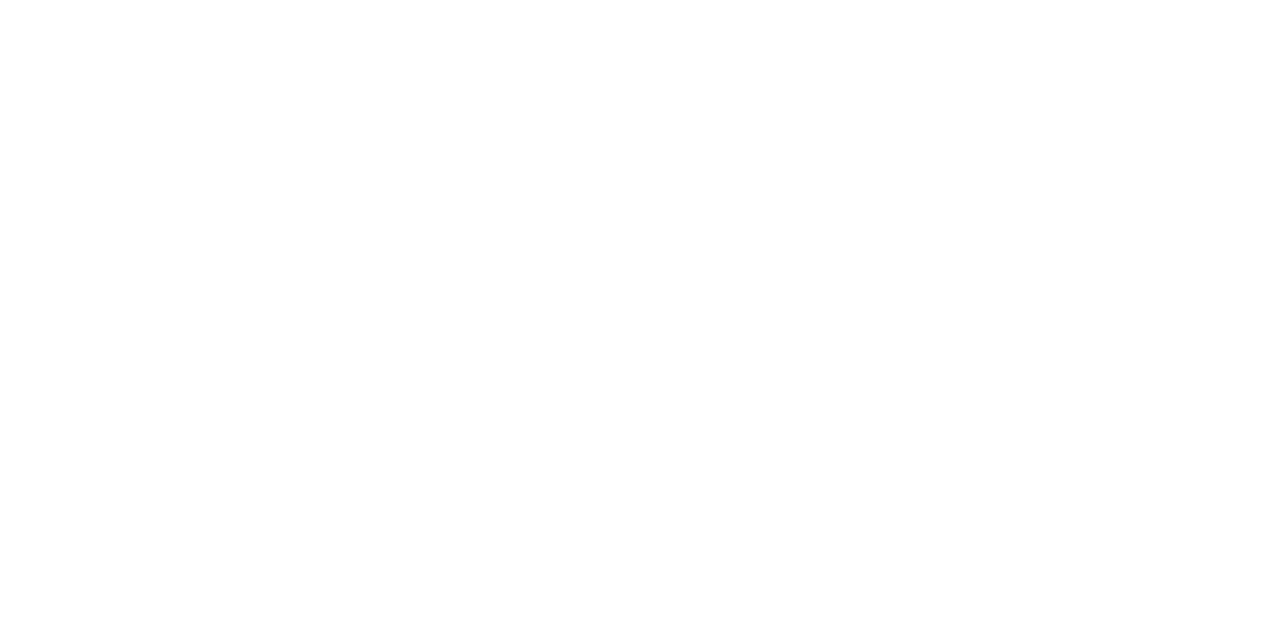
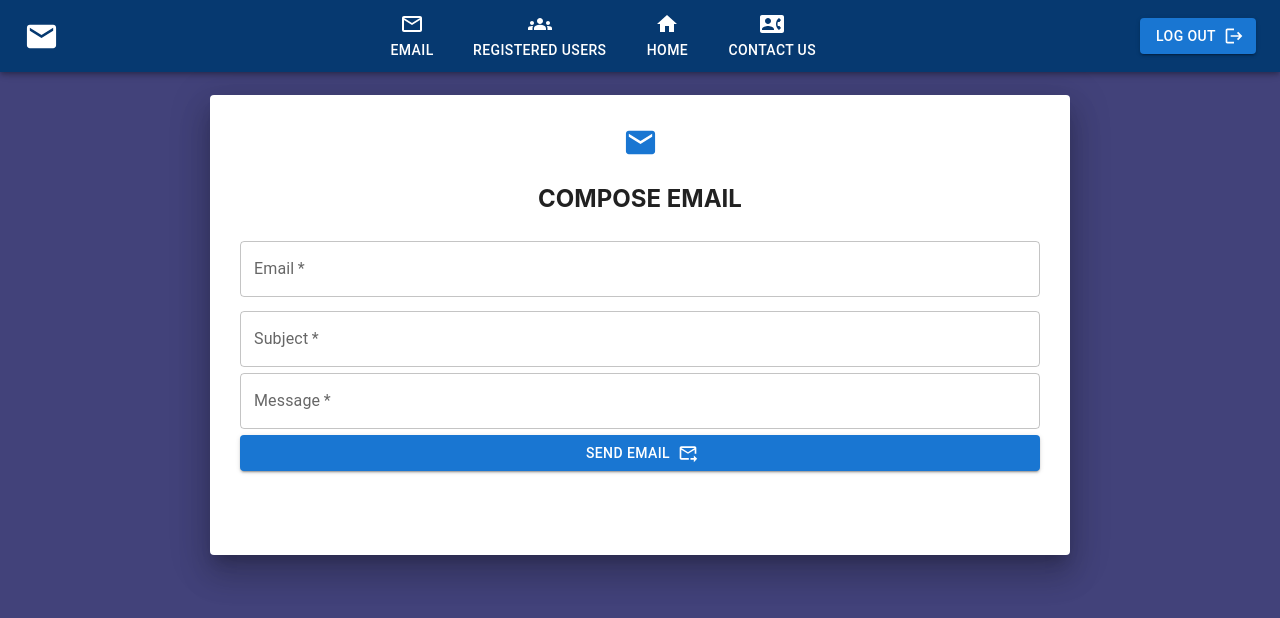
Before and after one commit to darfaisal26/EmailSystem, a React (Create React App) app: page /Email in a window 1280 px wide. Before the commit this address had no page. Shown: the top 618 px of the page. Built offline with nearby package versions, Linux system fonts and the light colour scheme.

Commit message:
Created Multiplied Components
Created Components

```diff
--- a/package.json
+++ b/package.json
@@ -7,6 +7,7 @@
     "@emotion/react": "^11.10.5",
     "@emotion/styled": "^11.10.5",
     "@mui/icons-material": "^5.11.0",
+    "@mui/joy": "^5.0.0-alpha.59",
     "@mui/material": "^5.11.1",
     "@testing-library/jest-dom": "^5.16.5",
     "@testing-library/react": "^13.4.0",
@@ -14,6 +15,7 @@
     "apollo-server-core": "^3.11.1",
     "formik": "^2.2.9",
     "graphql": "^16.6.0",
+    "noded": "^0.0.1",
     "react": "^18.2.0",
     "react-dom": "^18.2.0",
     "react-router-dom": "^6.6.0",
--- a/src/App.js
+++ b/src/App.js
@@ -2,15 +2,24 @@
 import './App.css';
 import SignIn from './Components/SignIn';
 import SignUP from './Components/SignUP';
+import Home from './Components/Home';
+import Email from './Components/Email';
+import Users from './Components/Users';
+import Error from './Components/Error';
+import ContactUs from './Components/ContactUs';
 
 function App() {
   return (
     <div>
       <BrowserRouter>
       <Routes>
-        <Route    path ='/' element={<SignIn/>}/>
-        <Route    path='/SignUp'   element={<SignUP/>}/>
-
+      <Route    path='/'   element={<SignUP/>}/>
+      <Route    path ='/SignIn' element={<SignIn/>}/>
+      <Route    path='/Home'   element={<Home/>}/>
+      <Route    path='/Email'   element={<Email/>}/>
+      <Route    path='/Users' element={<Users/>}/>
+      <Route    path='/contactus' element={<ContactUs/>}/>
+      <Route    path='*' element={<Error/>}/>
       </Routes>
       </BrowserRouter>
       </div>
--- /dev/null
+++ b/src/Components/ContactUs.jsx
@@ -0,0 +1,14 @@
+import React from 'react'
+import Header from './Header'
+
+const ContactUs = () => {
+  return (
+    <>
+     <Header/>
+     <h1> ...</h1>
+<h2>CONTACT US</h2>
+    </>
+  )
+}
+
+export default ContactUs
--- /dev/null
+++ b/src/Components/Email.jsx
@@ -0,0 +1,78 @@
+import React from 'react'
+import { Typography , Button,Grid,TextField,Paper,} from '@mui/material';
+import EmailIcon from '@mui/icons-material/Email';
+import ForwardToInboxIcon from '@mui/icons-material/ForwardToInbox';
+import Header from './Header';
+
+const Email = () => {
+  const styles={
+    paperStyle:  {padding: "30px 30px", width: 800, height:400 ,margin: " auto",backgroundColor: "", marginTop:40,},
+    textFields : { margin: "8px 0px 6px" },
+    button : { margin: "6px 0px 6px  " },
+    main:{backgroundColor:"#42427a" ,height:"100vh",padding:'55px'}
+  }
+  return (
+    <>
+
+    <Grid  style={styles.main}>
+      <Paper elevation={20} style={styles.paperStyle}   >
+        <Grid align="center" >
+<   EmailIcon  color="primary"
+           fontSize='large'/>
+          <Header/>
+
+          <h2 style={ styles.headerStyle}>COMPOSE EMAIL</h2>
+          <Typography variant="caption" style={{color:"mediumorchid",fontSize:'14px'}}>
+
+          </Typography>
+        </Grid>
+
+        <form>
+
+          <TextField
+            type="Email"
+           label="Email"
+            placeholder="Recipients"
+            style={styles.textFields}
+            required
+            fullWidth
+          />
+          <TextField
+           type="textfield"
+            fullWidth
+            label="Subject"
+            placeholder="Subject"
+            style={styles.textFields}
+            required
+          />
+           <TextField
+
+            type="textfield"
+            fullWidth
+            label="Message"
+            placeholder="Message"
+            required
+            style={styles.textFields1}
+          />
+          <Button
+            type="submit"
+            variant="contained"
+            color="primary"
+            fullWidth
+            style={styles.button}
+           endIcon={<ForwardToInboxIcon />}>
+
+
+            SEND EMAIL
+          </Button>
+
+        </form>
+      </Paper>
+    </Grid>
+
+
+    </>
+  )
+}
+
+export default Email
--- /dev/null
+++ b/src/Components/Error.jsx
@@ -0,0 +1,9 @@
+import React from 'react'
+
+const Error = () => {
+  return (
+    <h1> ERROR PAGE 420</h1>
+  )
+}
+
+export default Error
--- /dev/null
+++ b/src/Components/Header.jsx
@@ -0,0 +1,45 @@
+import React from 'react'
+import {Link,useNavigate } from "react-router-dom";
+import { Typography ,AppBar, Toolbar, Tab, Tabs, Button} from '@mui/material';
+import EmailIcon from '@mui/icons-material/Email';
+import LogoutIcon from '@mui/icons-material/Logout';
+import MailOutlineOutlinedIcon from '@mui/icons-material/MailOutlineOutlined';
+import GroupsIcon from '@mui/icons-material/Groups';
+import HomeIcon from '@mui/icons-material/Home';
+import ContactPhoneIcon from '@mui/icons-material/ContactPhone';
+
+
+const Header = () => {
+  const navigate=useNavigate();
+    const gotonext= ()=>{
+      navigate("/SignIn");}
+
+
+  return (
+    <>
+    <AppBar sx={{background:"#063970"}}> <Typography>
+      <Toolbar>
+        <EmailIcon fontSize="large"  />
+
+       <Tabs  sx={{marginLeft:"auto"}}textColor=''>
+
+<Tab icon={<MailOutlineOutlinedIcon  />}              label="Email" to="/Email" component={Link} />
+<Tab icon={<GroupsIcon />}      label="Registered Users" to="/Users" component={Link}/>
+<Tab icon={<HomeIcon/>}                   label="Home"  to="/Home" component={Link}               />
+<Tab icon={<ContactPhoneIcon />}                 label="Contact Us" to="/contactus" component={Link}/>
+       </Tabs>
+<Button onClick={()=>{
+      gotonext()}} sx={{marginLeft:"auto"}} variant="contained" endIcon={<LogoutIcon />}>
+  log out
+</Button>
+
+      </Toolbar>
+      </Typography></AppBar>
+
+
+
+    </>
+  )
+}
+
+export default Header
--- /dev/null
+++ b/src/Components/Home.jsx
@@ -0,0 +1,16 @@
+import React from 'react'
+import Header from './Header'
+
+const Home = () => {
+  return (
+    <>
+    <Header/>
+
+   <h1> ....</h1>
+  <h2> HI YOU ARE ON </h2>
+    <h3>HOME PAGE</h3>
+    </>
+  )
+}
+
+export default Home
--- a/src/Components/SignIn.js
+++ b/src/Components/SignIn.js
@@ -7,7 +7,7 @@
   let navigate = useNavigate();
   const handleClick = () => {
     console.log("values")
-    navigate("/SignUp");
+    navigate("/Home");
   };
 
   const styles={
@@ -76,21 +76,12 @@
             color="primary"
             fullWidth
             style={styles.button}
-            // onClick={handleClick}
+             onClick={handleClick}
           >
             Sign IN
           </Button>
 
-          <Button
-            type="submit"
-            variant="contained"
-            color="primary"
-            fullWidth
-            style={styles.button}
-            onClick={handleClick}
-          >
-            Sign Up
-          </Button>
+
         </form>
       </Paper>
     </Grid>
--- /dev/null
+++ b/src/Components/Users.jsx
@@ -0,0 +1,15 @@
+import React from 'react'
+import Header from './Header'
+
+const Users = () => {
+  return (
+    <>
+    <Header/>
+
+    <h2>..</h2>
+    <h3>RegisteredUsers</h3>
+    </>
+  )
+}
+
+export default Users
```
Also changed, not shown: src/Components/immg.jpg (added), 1 other file (tests, documents, lock files or other folders).
